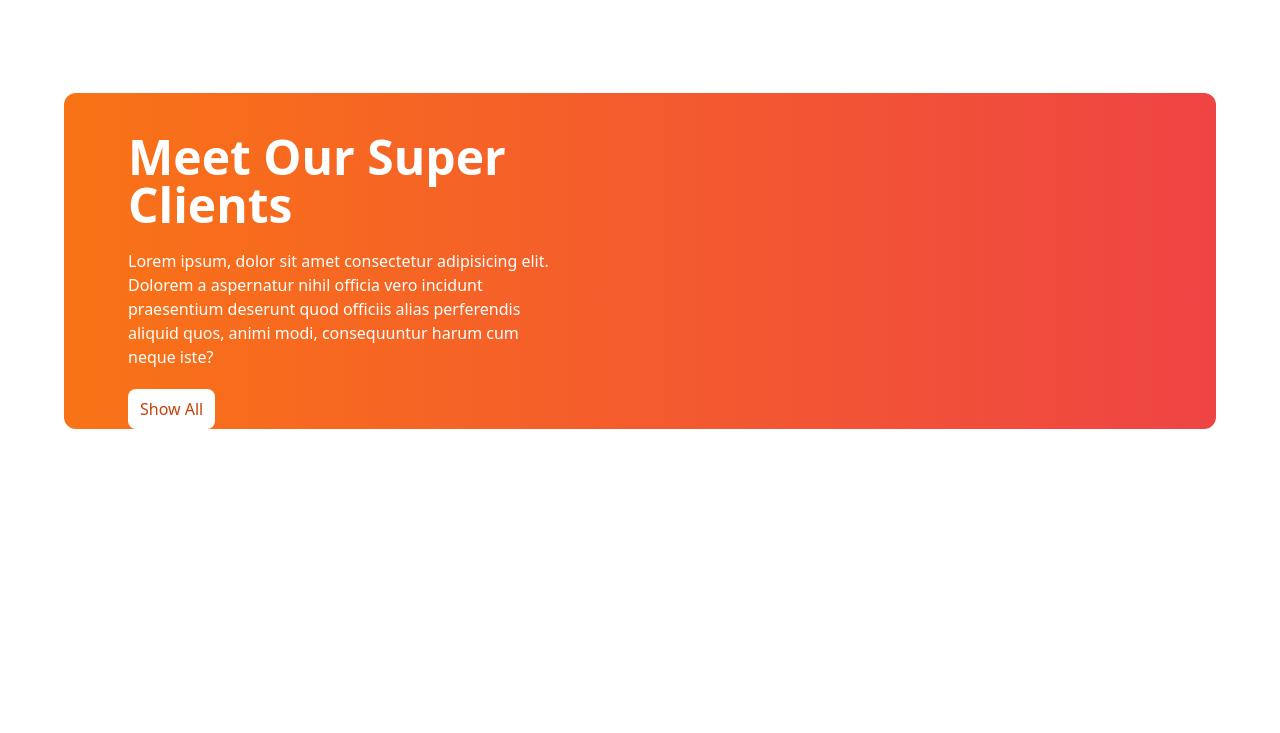
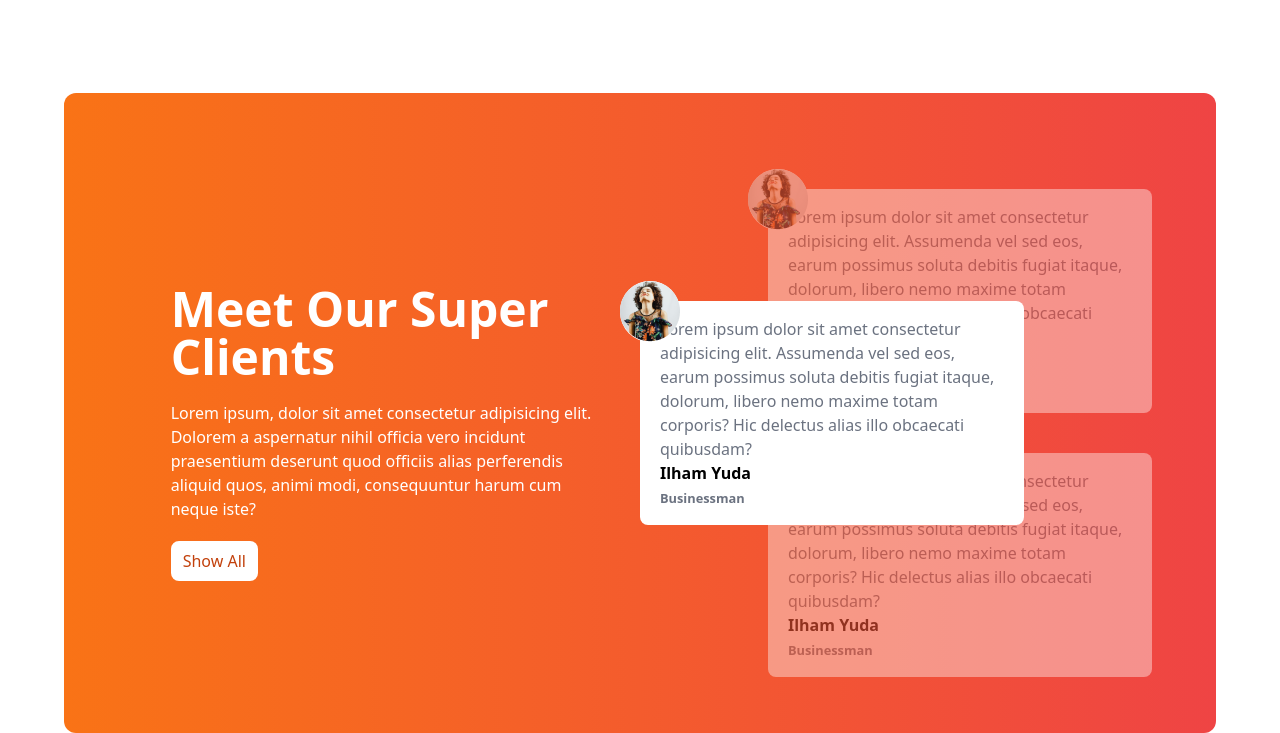
Before and after one commit to atmabdullaham/tea-house, a plain HTML site: page index.html in a window 1280 px wide. Shown: the part 1731-2464 px from the top of the page. Before the commit the page ends 2160 px from the top, so only its background shows below. Drawn offline with nearby package versions, Linux system fonts and the light colour scheme.

Commit message:
completed super client section

```diff
--- a/index.html
+++ b/index.html
@@ -187,22 +187,83 @@
           class="bg-gradient-to-r from-orange-500 to-red-500 rounded-xl grid grid-cols-1 lg:grid-cols-2 text-white px-7 md:px-16"
         >
           <!-- Text Section -->
+          <div class="flex justify-center items-center overflow-hidden">
             <div class="w-5/6">
               <h1 class="text-5xl font-bold mb-5 mt-10">
                 Meet Our Super Clients
               </h1>
               <p class="mb-5">
-              Lorem ipsum, dolor sit amet consectetur adipisicing elit. Dolorem
-              a aspernatur nihil officia vero incidunt praesentium deserunt quod
-              officiis alias perferendis aliquid quos, animi modi, consequuntur
-              harum cum neque iste?
+                Lorem ipsum, dolor sit amet consectetur adipisicing elit.
+                Dolorem a aspernatur nihil officia vero incidunt praesentium
+                deserunt quod officiis alias perferendis aliquid quos, animi
+                modi, consequuntur harum cum neque iste?
               </p>
               <button class="bg-white text-orange-700 px-3 py-2 rounded-lg">
                 Show All
               </button>
             </div>
+          </div>
           <!-- Reviews Text Section -->
-          <div></div>
+          <div class="relative py-24">
+            <!-- middle class -->
+            <div class="absolute z-10 top-44 md:top-52">
+              <div
+                class="h-56 bg-white text-black rounded-lg w-full md:w-3/4 flex items-center px-5"
+              >
+                <div class="absolute -top-5 -left-5 bg-white rounded-full">
+                  <img src="./images/client.png" alt="" />
+                </div>
+                <div>
+                  <p class="text-gray-500">
+                    Lorem ipsum dolor sit amet consectetur adipisicing elit.
+                    Assumenda vel sed eos, earum possimus soluta debitis fugiat
+                    itaque, dolorum, libero nemo maxime totam corporis? Hic
+                    delectus alias illo obcaecati quibusdam?
+                  </p>
+                  <h1 class="font-bold">Ilham Yuda</h1>
+                  <small class="font-bold text-gray-500">Businessman</small>
+                </div>
+              </div>
+            </div>
+
+            <!-- top-card -->
+            <div
+              class="relative h-56 left-8 md:left-32 bg-white text-black rounded-lg w-full md:w-3/4 flex items-center px-5 opacity-40"
+            >
+              <div class="absolute -top-5 -left-5 bg-white rounded-full">
+                <img src="./images/client.png" alt="" />
+              </div>
+              <div>
+                <p class="text-gray-500">
+                  Lorem ipsum dolor sit amet consectetur adipisicing elit.
+                  Assumenda vel sed eos, earum possimus soluta debitis fugiat
+                  itaque, dolorum, libero nemo maxime totam corporis? Hic
+                  delectus alias illo obcaecati quibusdam?
+                </p>
+                <h1 class="font-bold">Ilham Yuda</h1>
+                <small class="font-bold text-gray-500">Businessman</small>
+              </div>
+            </div>
+
+            <!-- bottom card -->
+            <div
+              class="relative top-10 h-56 left-8 md:left-32 bg-white text-black rounded-lg w-full md:w-3/4 flex items-center px-5 opacity-40"
+            >
+              <div class="absolute -top-5 -left-5 bg-white rounded-full">
+                <img src="./images/client.png" alt="" />
+              </div>
+              <div>
+                <p class="text-gray-500">
+                  Lorem ipsum dolor sit amet consectetur adipisicing elit.
+                  Assumenda vel sed eos, earum possimus soluta debitis fugiat
+                  itaque, dolorum, libero nemo maxime totam corporis? Hic
+                  delectus alias illo obcaecati quibusdam?
+                </p>
+                <h1 class="font-bold">Ilham Yuda</h1>
+                <small class="font-bold text-gray-500">Businessman</small>
+              </div>
+            </div>
+          </div>
         </div>
       </section>
     </main>
```
Lines whose indentation alone changed are shown as unchanged.
